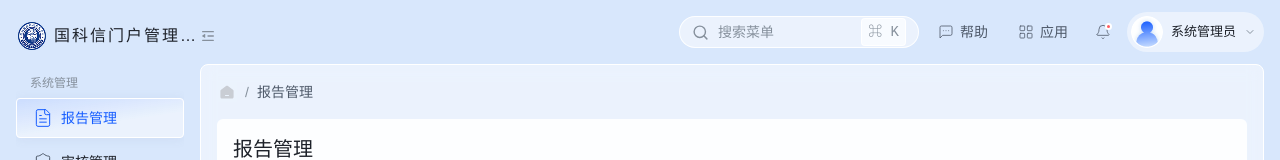
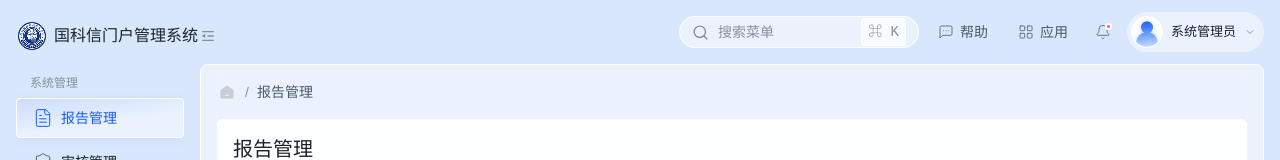
Before and after one commit to hungezu/gkx-portal-admin, a React (Vite) app: page / in a window 1280 px wide. Shown: the top 160 px of the page. Built offline with nearby package versions, Linux system fonts and the light colour scheme.

Commit message:
fix: reset sidebar brand letter spacing

```diff
--- a/src/styles.css
+++ b/src/styles.css
@@ -645,6 +645,7 @@ textarea:focus-visible {
   font-size: 16px;
   line-height: 24px;
   font-weight: 500;
+  letter-spacing: 0;
   text-overflow: ellipsis;
   white-space: nowrap;
 }
```
